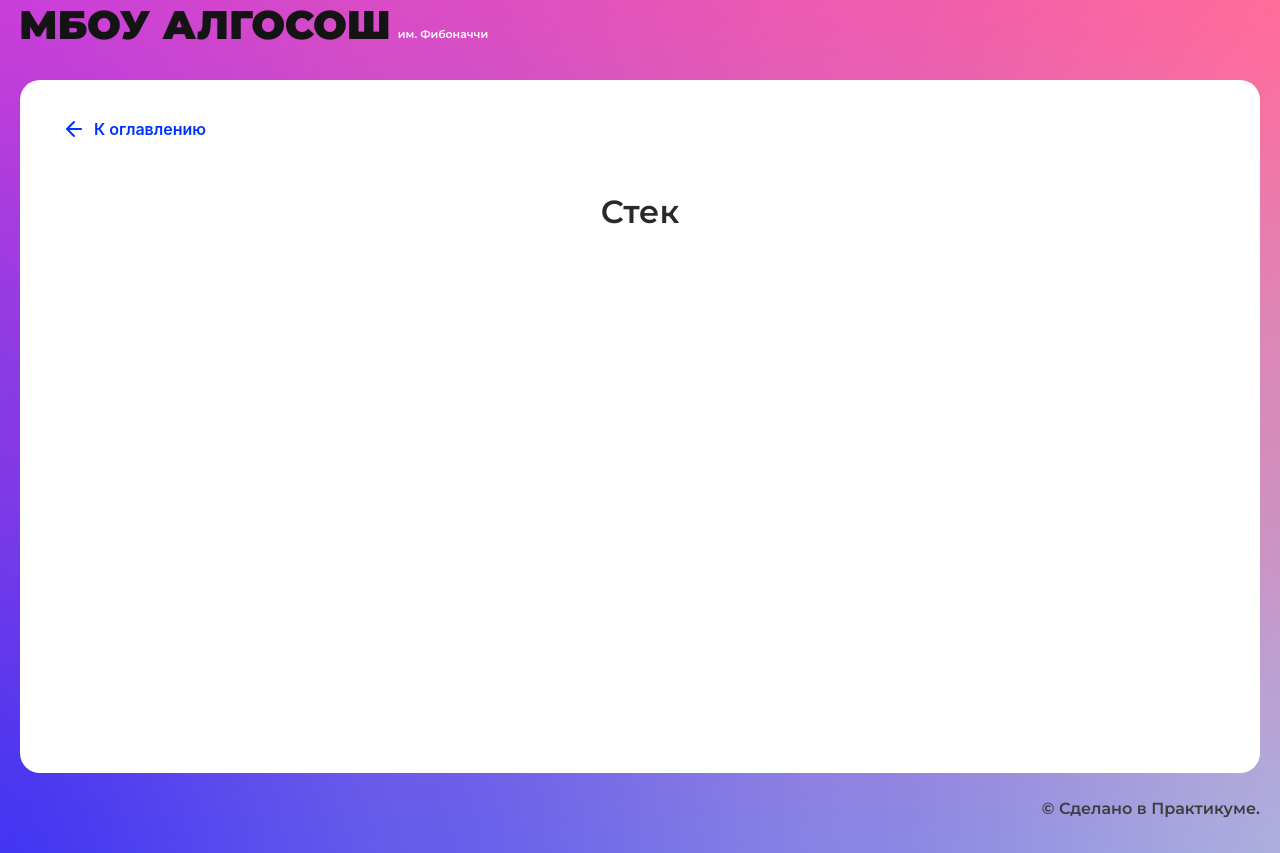
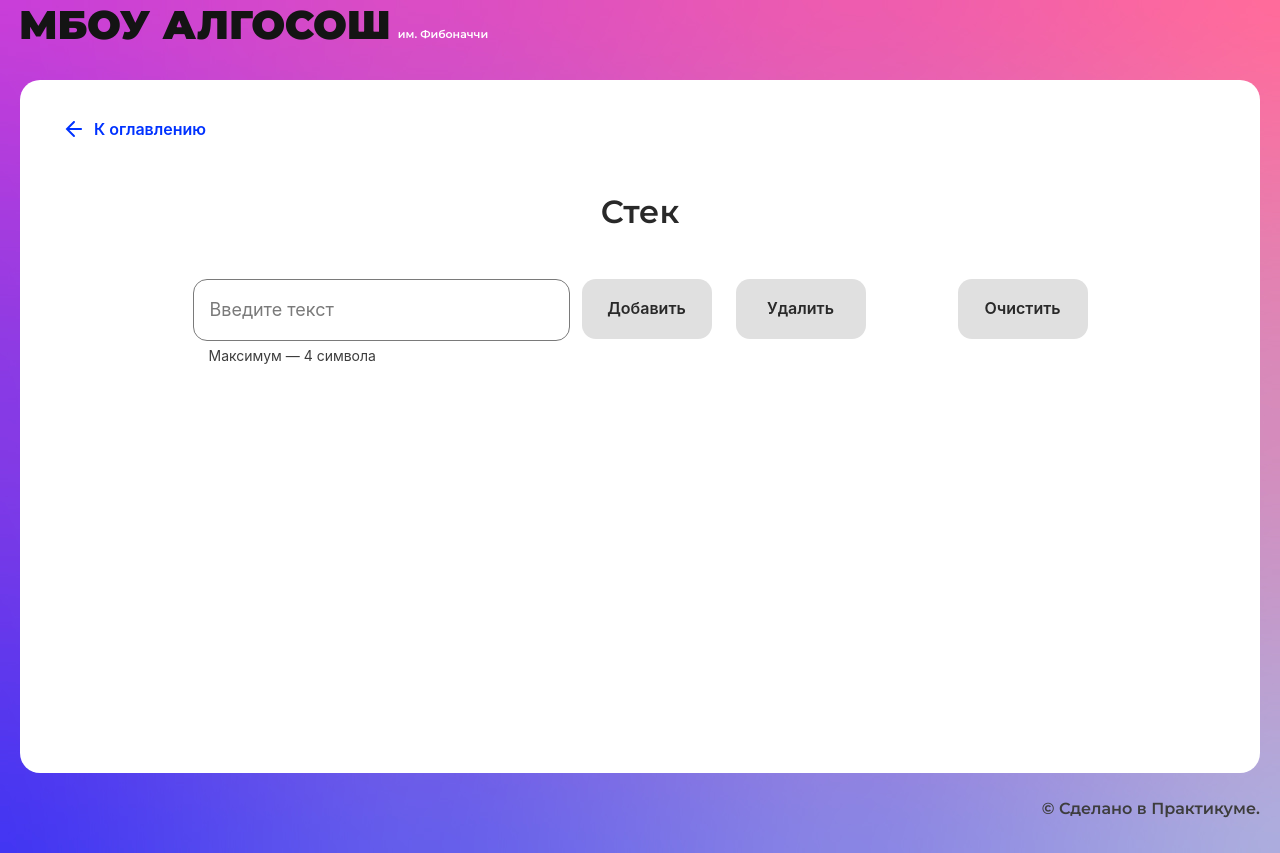
Before and after one commit to IliaGorin/algososh, a React (Create React App) app: page /stack in a window 1280 px wide. Built offline with nearby package versions, Linux system fonts and the light colour scheme.

Commit message:
stack page is done

```diff
--- /dev/null
+++ b/src/classes/Stack.tsx
@@ -0,0 +1,24 @@
+interface IStack<T> {
+  pop: () => T | undefined;
+  push: (item: T) => void;
+  getStack: () => void;
+  clear: () => void;
+}
+
+export class Stack<T> implements IStack<T> {
+  private container: T[] = [];
+
+  pop = (): T | undefined => {
+    return this.container.pop();
+  };
+
+  push = (item: T): void => {
+    this.container.push(item);
+  };
+
+  getStack = (): Array<T> => {
+    return this.container;
+  };
+
+  clear = () => (this.container = []);
+}
--- a/src/components/stack-page/stack-page.tsx
+++ b/src/components/stack-page/stack-page.tsx
@@ -1,10 +1,105 @@
-import React from "react";
-import { SolutionLayout } from "../ui/solution-layout/solution-layout";
+import React, { useState, useMemo, ChangeEvent } from 'react';
+import { SolutionLayout } from '../ui/solution-layout/solution-layout';
+import { Stack } from '../../classes/Stack';
+import { ElementStates } from '../../types/element-states';
+import { SHORT_DELAY_IN_MS } from '../../constants/delays';
+import { Circle } from '../ui/circle/circle';
+import { Input } from '../ui/input/input';
+import { Button } from '../ui/button/button';
+import styles from './stack.module.css';
 
 export const StackPage: React.FC = () => {
+  const [arrayForRender, setArrayForRender] = useState<Array<string | number>>(
+    []
+  );
+  const [loader, setLoader] = useState({ pop: false, push: false });
+  const [letters, setLetters] = useState<string>('');
+
+  const changeValue = (e: ChangeEvent<HTMLInputElement>): void => {
+    setLetters(e.target.value.trim());
+  };
+
+  const addValueToStack = (e: React.FormEvent) => {
+    e.preventDefault();
+    setLoader({ ...loader, push: true });
+    stack.push(letters);
+    setLetters('');
+    setArrayForRender([...stack.getStack()]);
+    setTimeout(() => {
+      setLoader({ ...loader, push: false });
+    }, SHORT_DELAY_IN_MS);
+  };
+
+  const removeValueFromStack = (e: React.FormEvent) => {
+    e.preventDefault();
+    setLoader({ ...loader, pop: true });
+    stack.pop();
+    setTimeout(() => {
+      setArrayForRender([...stack.getStack()]);
+      setLoader({ ...loader, push: false });
+    }, SHORT_DELAY_IN_MS);
+  };
+
+  const clearStack = () => {
+    setArrayForRender(stack.clear());
+  };
+
+  const stack = useMemo(() => {
+    return new Stack<string | number>();
+  }, []);
+
   return (
     <SolutionLayout title="Стек">
-
+      <form className={styles.wrapper} onSubmit={addValueToStack}>
+        <Input
+          name="value"
+          isLimitText={true}
+          maxLength={4}
+          onChange={changeValue}
+          value={letters}
+          extraClass={styles.input}
+        />
+        <Button
+          text="Добавить"
+          type="submit"
+          disabled={letters === '' || loader.push || loader.pop}
+          isLoader={loader.push}
+          extraClass="mr-6"
+        />
+        <Button
+          text="Удалить"
+          type="button"
+          onClick={removeValueFromStack}
+          disabled={arrayForRender.length < 1 || loader.push || loader.pop}
+          isLoader={loader.pop}
+          extraClass="mr-20"
+        />
+        <Button
+          text="Очистить"
+          type="button"
+          disabled={arrayForRender.length < 1 || loader.push || loader.pop}
+          onClick={clearStack}
+          extraClass="ml-20"
+        />
+      </form>
+      {arrayForRender && (
+        <div className={styles.array}>
+          {arrayForRender.map((value, index) => (
+            <Circle
+              key={index}
+              index={index}
+              letter={value ? value.toString() : ''}
+              head={index === arrayForRender.length - 1 ? 'top' : null}
+              state={
+                index === arrayForRender.length - 1 &&
+                (loader.push || loader.pop)
+                  ? ElementStates.Changing
+                  : ElementStates.Default
+              }
+            />
+          ))}
+        </div>
+      )}
     </SolutionLayout>
   );
 };
--- /dev/null
+++ b/src/components/stack-page/stack.module.css
@@ -0,0 +1,18 @@
+.wrapper {
+  display: flex;
+  gap: 12px;
+  justify-content: center;
+}
+
+.array {
+  list-style-type: none;
+  display: flex;
+  justify-content: center;
+  gap: 16px;
+  margin: 78px 0 0;
+  padding: 0;
+}
+
+.input {
+  width: 377px;
+}
```
